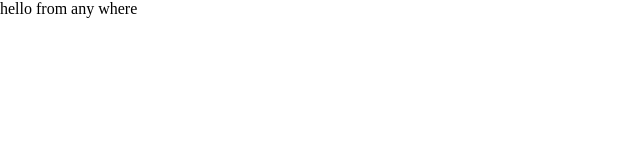
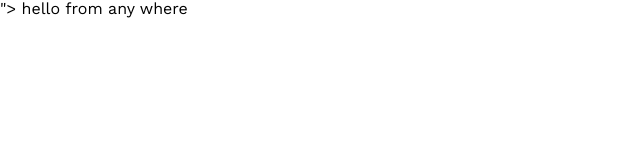
Before and after one commit to waledzee/leon_template, a plain HTML site: page index.html in a window 1280 px wide. Shown: the full height of the page, 0-640 px from the left. Drawn offline with nearby package versions, Linux system fonts and the light colour scheme.

Commit message:
global rules

```diff
--- a/css/leon.css
+++ b/css/leon.css
@@ -0,0 +1,12 @@
+/* global rules */
+* {
+    -webkit-box-sizing: border-box;
+    -moz-box-sizing: border-box;
+    box-sizing: border-box;
+}
+
+body{
+    font-family: 'Work Sans', sans-serif;
+}
+
+/* End global rules */
--- a/index.html
+++ b/index.html
@@ -8,6 +8,12 @@
     <link rel="stylesheet" href="css/leon.css">
     <!--Render for all file -->
     <link rel="stylesheet" href="css/normilze.css">
+    <link rel="preconnect" href="https://fonts.gstatic.com">
+    <link rel="stylesheet" href="<link rel="preconnect" href="https://fonts.googleapis.com">
+    <link rel="preconnect" href="https://fonts.gstatic.com" crossorigin>
+        <!--Google fonts -->
+
+    <link href="https://fonts.googleapis.com/css2?family=Work+Sans:wght@200;300;400;500;600;700&display=swap" rel="stylesheet">">
 </head>
 <body>
     hello from any where
```
